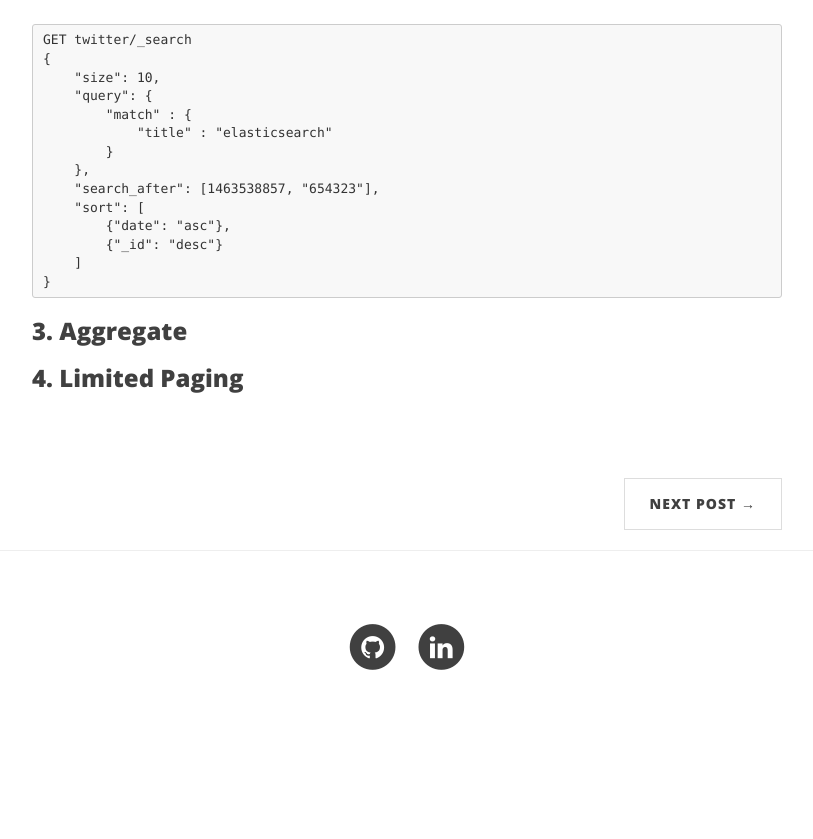
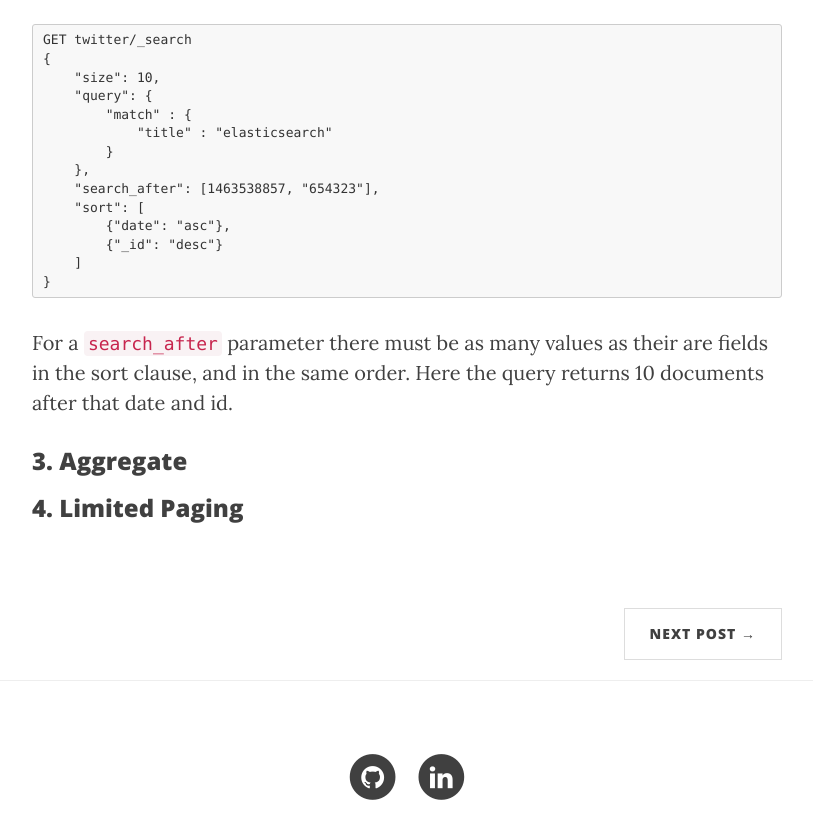
Before and after one commit to kwojcicki/kwojcicki.github.io, a Jekyll site: the page built from _posts/2018-01-15-ES-PAGINATION.md, in a window 1280 px wide and 900 px high, scrolled down 3821 px. Shown: the top 839 px of the window, without its empty margins (233-1046 px from the left). Built offline with Jekyll 4.4.1, drawn with Linux system fonts in a browser that asks for light colours; nearby versions of some CDN libraries; before the commit the page ends 4591 px from its top, so only the background shows below that; some of the changed text lies outside the part shown.

Commit message:
some search after progress

````diff
--- a/_posts/2018-01-15-ES-PAGINATION.md
+++ b/_posts/2018-01-15-ES-PAGINATION.md
@@ -106,6 +106,8 @@ GET twitter/_search
 }
 ```
 
+For a ```search_after``` parameter there must be as many values as their are fields in the sort clause, and in the same order. Here the query returns 10 documents after that date and id.
+
 ### 3. Aggregate
 
 ### 4. Limited Paging
````
